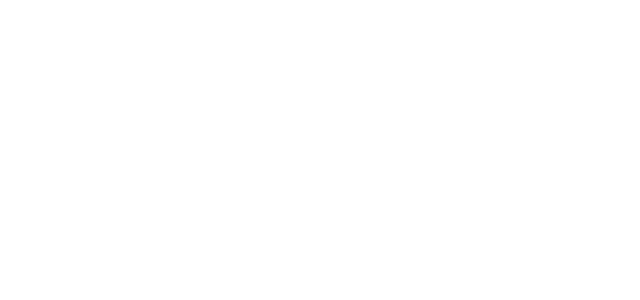
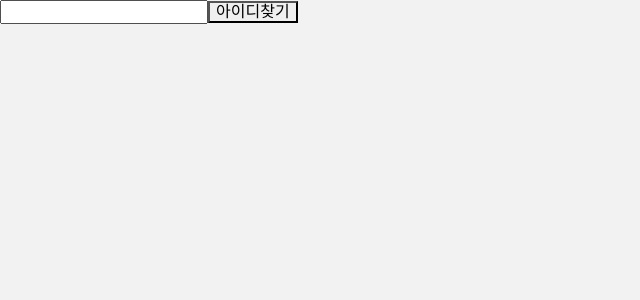
Before and after one commit to jaynamm/playground-react, a React (Create React App) app: page /idsearch in a window 1280 px wide. Before the commit this address had no page. Shown: the top 300 px of the page, without its empty margins (0-640 px from the left). Built offline with nearby package versions, Linux system fonts and the light colour scheme.

Commit message:
ID Search 기능 추가, SignIn, SignUp css 적용

```diff
--- a/src/App.js
+++ b/src/App.js
@@ -5,6 +5,7 @@ import './styles/App.css';
 import Home from './pages/Home';
 import Main from './pages/Main';
 import Notice from './pages/Notice';
+import Idsearch from'./components/Login/Idsearch';
 import SignIn from './components/Login/SignIn';
 import SignUp from './components/Login/SignUp';
 import NoticeView from './components/Notice/NoticeView'
@@ -21,6 +22,7 @@ function App() {
           <Route path='/' element={<Main />} />
           <Route path='/signin' element={<SignIn />} />
           <Route path='/signup' element={<SignUp />} />
+          <Route path='/idsearch' element={<Idsearch />}/>
           <Route path='/home' element={<Home />} />
           <Route path='/notice' element={<Notice />} />
           <Route path='/notice/write' element={<NoticeWrite />} />
--- /dev/null
+++ b/src/components/Login/Idsearch.js
@@ -0,0 +1,46 @@
+import React, { useState } from "react";
+import axios from "axios";
+// import { styles } from'./styles'
+
+export default function IdSearch() {
+    const [userEmail, setEmail] = useState('');
+    const [searchResult, setSearchResult] = useState('');
+
+    const idCheckHandler = () => {
+
+        const email = {
+            "email": userEmail,
+        };
+
+        axios
+        .post("/api/member/search/id", email)
+        .then((response) => {
+            console.log(response.data);
+            const responseData = response.data;
+            setSearchResult(responseData)
+            alert("아이디를 찾았습니다.")
+        })
+
+        .then((result) => {
+            console.log(result);
+        })
+
+        .catch((error) => {
+            console.log(error)
+            alert("입력하신 이메일로 가입한 아이디가 없습니다.")
+        })
+    }
+
+ return (
+    <div>
+        <input
+        onSubmit={idCheckHandler}
+        type="email"
+        id="userEmail"
+        onChange={(e) => setEmail(e.target.value)}
+        />
+        <button onClick={idCheckHandler}>아이디찾기</button>
+        <div>{searchResult}</div>
+    </div>
+    )
+}
--- a/src/components/Login/SignIn.js
+++ b/src/components/Login/SignIn.js
@@ -1,16 +1,17 @@
 import React, { useState } from 'react'
+import { kakaoURL } from'../../config/KakaoAuth';
+import { ButtonGroup } from '@mui/material';
+import { createTheme, ThemeProvider } from '@mui/material/styles';
+import { useNavigate } from 'react-router-dom';
+import { styles } from'./styles'
+import axios from "axios"
+
 import Button from '@mui/material/Button';
 import CssBaseline from '@mui/material/CssBaseline';
 import TextField from '@mui/material/TextField';
 import Paper from '@mui/material/Paper';
 import Box from '@mui/material/Box';
 import Grid from '@mui/material/Grid';
-import { createTheme, ThemeProvider } from '@mui/material/styles';
-import { useNavigate } from 'react-router-dom';
-import axios from "axios"
-import '../../styles/Signin.css';
-import { kakaoURL } from'../../config/KakaoAuth';
-import { ButtonGroup } from '@mui/material';
 import ChatBubbleIcon from '@mui/icons-material/ChatBubble';
 import '../../styles/water.css'
 
@@ -21,8 +22,9 @@ export default function SignIn() {
   const navigate = useNavigate();
   const theme = createTheme();
 
+
   const buttons = [
-    <Button href='/signup' color="primary" >아이디 찾기</Button>,
+    <Button href='/Idsearch' color="primary" >아이디 찾기</Button>,
     <Button href='/signup' color="success" >비밀번호 찾기</Button>,
     <Button href='/signup' color="secondary" >회원가입</Button>
   ]
@@ -63,8 +65,11 @@ export default function SignIn() {
     });
   };
 
+
   return (
+
     <ThemeProvider theme={theme}>
+      <style>{styles}</style>
       <Grid container component="main" sx={{ height: '100vh' }}>
         <CssBaseline />
         <Grid
@@ -77,10 +82,10 @@ export default function SignIn() {
           }}
           className="backgruond"
         />
-        <Grid item xs={12} sm={5} md={4} component={Paper} elevation={3} square>
+        <Grid item xs={12} sm={5} md={4.0} component={Paper} elevation={3} square>
           <Box
             sx={{
-              my: 13,
+              my: 14,
               mx: 5,
               display: 'flex',
               flexDirection: 'column',
@@ -100,6 +105,7 @@ export default function SignIn() {
                 autoFocus
                 onChange={(e) => setUserid(e.target.value)}
               />
+
               <TextField
                  margin="normal"
                  required
--- a/src/components/Login/SignUp.js
+++ b/src/components/Login/SignUp.js
@@ -1,8 +1,9 @@
 import React, { useState } from 'react'
+import { styles } from'./styles'
+import { createTheme, ThemeProvider } from '@mui/material/styles';
 import { useNavigate } from "react-router-dom";
 import axios from "axios"
-import '../../styles/App.css';
-import { createTheme, ThemeProvider } from '@mui/material/styles';
+
 import Button from '@mui/material/Button';
 import CssBaseline from '@mui/material/CssBaseline';
 import TextField from '@mui/material/TextField';
@@ -14,11 +15,11 @@ import InputLabel from '@mui/material/InputLabel';
 import MenuItem from '@mui/material/MenuItem';
 import FormControl from '@mui/material/FormControl';
 import Select from '@mui/material/Select';
+import '../../styles/App.css';
 
 
 export default function SignUp() {
   const navigate = useNavigate();
-
   const [userId, setUserid] = useState('');  //아이디 값을 입력받음
   const [userEmail, setEmail] = useState('');  //비밀번호 값을 입력 받음
   const [userName, setName] = useState('');  //비밀번호 입력값을 받음
@@ -27,6 +28,21 @@ export default function SignUp() {
   const [userPasswordCheck, setPasswordCheck] = useState('');  //닉네임 값을 입력 받음
   const [userCurriculm, setCurriculum] = useState('');  //닉네임 값을 입력 받음
   const theme = createTheme();
+
+  const idCheck = () => {
+    const id = {
+      "userid": userId,
+    }
+    .axios
+    .get("/member/signup", id)
+    .then((respons) => {
+      console.log(respons.data);
+    })
+    .catch((error) =>{
+      console.log(error)
+      alert("회원가입에 실패하였습니다.");
+    });
+  }
 
   const signUpHandler = () =>{
       const regl = /^[A-Za-z0-9]{8,20}$/;
@@ -66,6 +82,7 @@ export default function SignUp() {
 
   return (
     <ThemeProvider theme={theme}>
+      <style>{styles}</style>
       <Container component="main" maxWidth="xs">
         <CssBaseline />
         <Box
@@ -81,6 +98,7 @@ export default function SignUp() {
             가입하세요.</div>
           <Box component="form" noValidate onSubmit={signUpHandler} sx={{ mt: 3 }}>
             <Grid container spacing={2}>
+              <Button onClick={idCheck}>중복확인</Button>
               <Grid item xs={12} >
                 <TextField
                   autoComplete="given-name"
--- a/src/styles/Signin.css
+++ b/src/components/Login/styles.js
@@ -1,4 +1,5 @@
-*{
+export const styles = `
+  * {
     user-select: none;
     -ms-user-select: none;
     outline: 0;
@@ -23,3 +24,5 @@ canvas {
     width: 100%;
     height: 100%;
   }
+`;
+//로그인 화면에서 위 아래 스크롤이 되지 않도록 설정한 것입니다.
--- a/src/styles/App.css
+++ b/src/styles/App.css
@@ -1,5 +1,5 @@
 .play{
-font-family: 'Josefin Sans';
+font-family: 'Arial, sans-serif';
 font-style: normal;
 font-weight: 700;
 font-size: 40px;
@@ -11,7 +11,7 @@ color: #63B8B0;
 }
 
 .ground{
-    font-family: 'Josefin Sans';
+    font-family: 'Arial, sans-serif';
     font-style: normal;
     font-weight: 700;
     font-size: 40px;
@@ -23,14 +23,14 @@ color: #63B8B0;
     }
 
 .data{
-    font-family: 'Josefin Sans';
+    font-family: 'Arial, sans-serif';
     font-style: normal;
     color: #989898;
 
 }
 
 .login{
-    font-family: 'Josefin Sans';
+    font-family: 'Arial, sans-serif';
     font-style: normal;
     font-weight: 700;
     font-size: 40px;
@@ -50,7 +50,7 @@ color: #63B8B0;
     left: 110px;
     top: 250px;
 
-    font-family: 'Josefin Sans';
+    font-family: 'Arial, sans-serif';
     font-style: normal;
     font-weight: 700;
     font-size: 70px;
```
Lines whose indentation alone changed are shown as unchanged.
